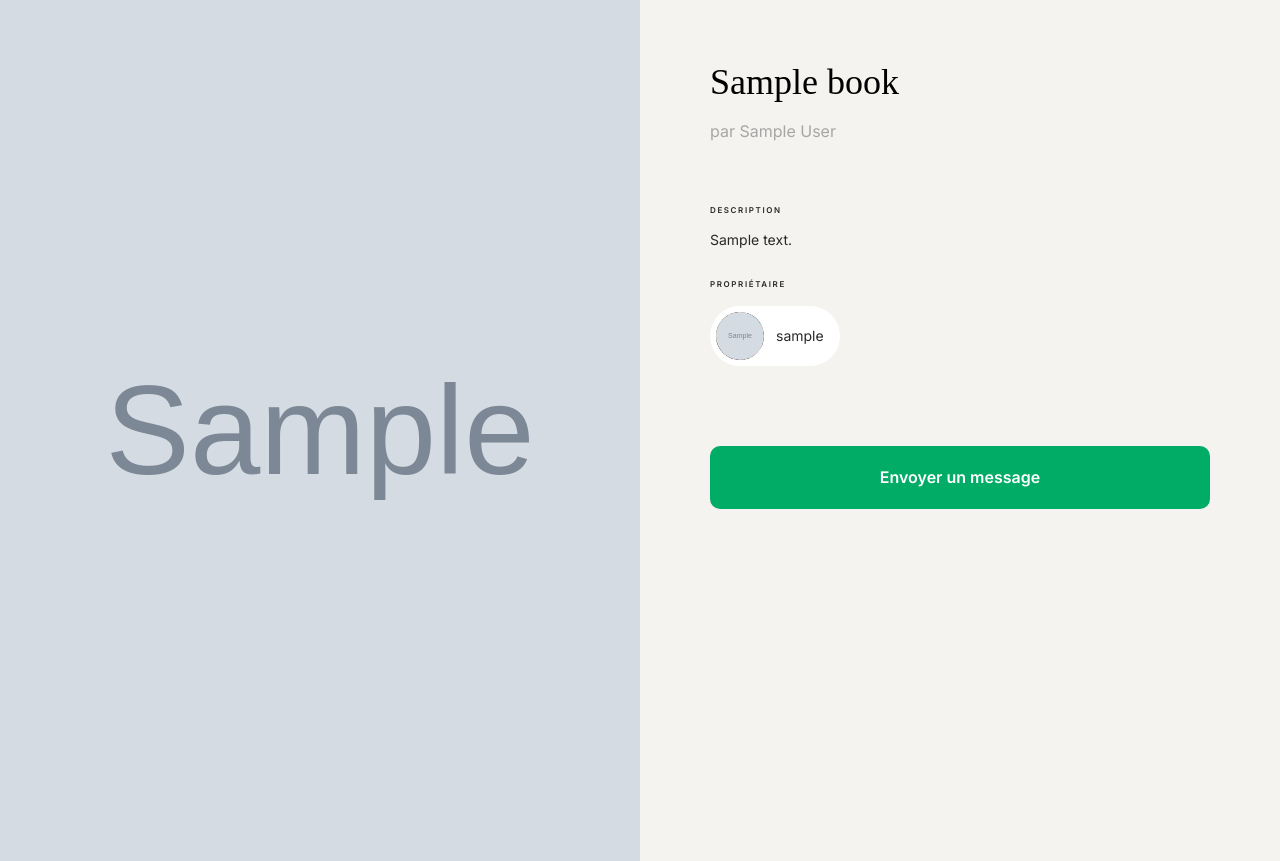
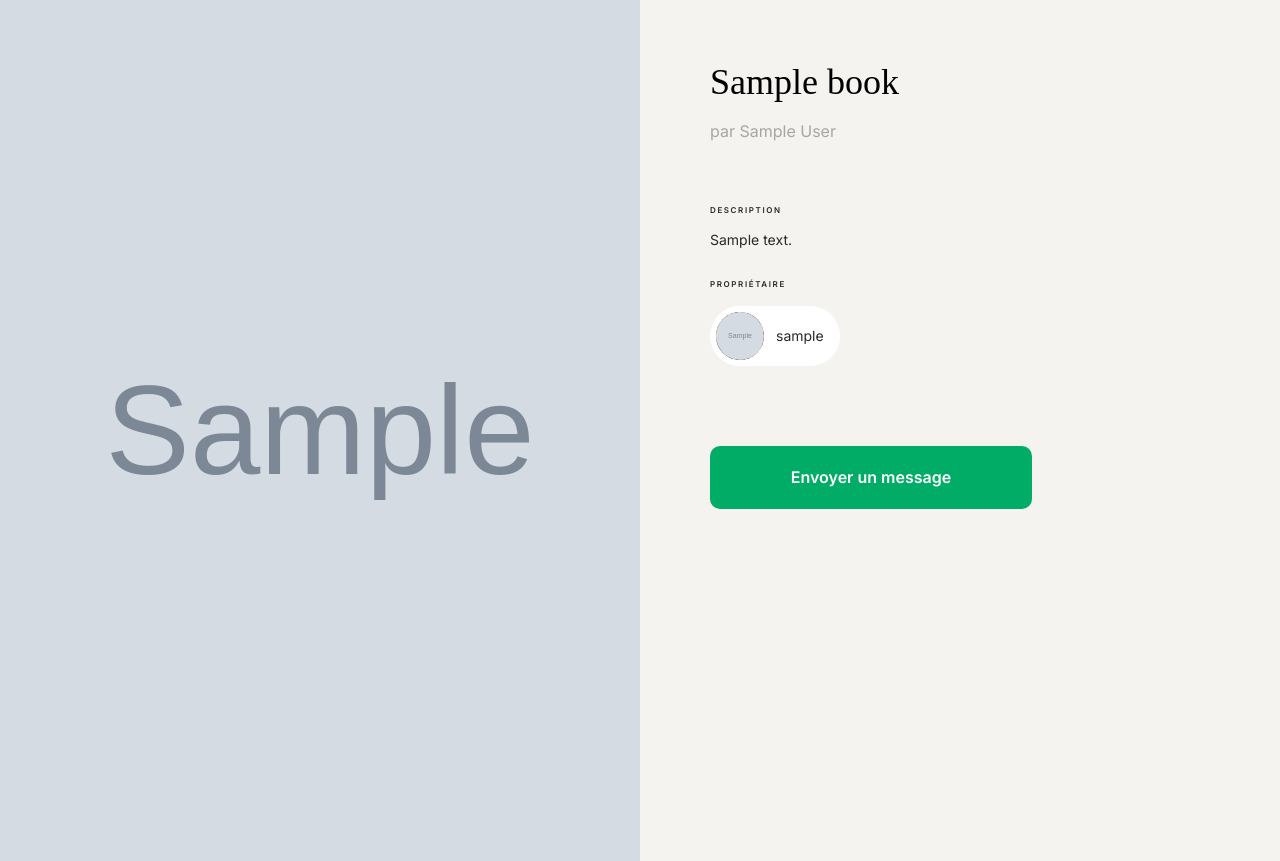
Before and after one commit to laurentGurbala/projet-6-OC, a PHP site: template views/templates/singlePage.php in a window 1280 px wide. Shown: the part 109-970 px from the top of the page. Run offline with PHP 8.4, Linux system fonts and the light colour scheme; the template is opened without the code that fills it: most values are stand-ins (such as "Sample title", 1, 10 or a date in 2020); grey boxes marked "Sample" are stand-in pictures; some web fonts are replaced.

Commit message:
feat(message): Activation des boutons 'envoyer un message' depuis les différentes pages du site

```diff
--- a/css/pages/singlePage.css
+++ b/css/pages/singlePage.css
@@ -114,7 +114,9 @@
 }
 
 .single-container .btn {
+    display: block;
     width: 100%;
+    max-width: 322px;
 }
 
 @media (max-width: 768px) {
@@ -148,4 +150,8 @@
     .single-description {
         margin-bottom: 2.5rem;
     }
+
+    .single-container .btn {
+        max-width: 100%;
+    }
 }
--- a/index.php
+++ b/index.php
@@ -107,7 +107,7 @@ try {
 
         case "message":
             Utils::checkIfUserIsConnected();
-            // Affihce la page de message
+            // Affiche la page de message
             $messageController = new MessageController();
             $messageController->showMessaging();
             break;
--- a/models/MessageManager.php
+++ b/models/MessageManager.php
@@ -14,7 +14,7 @@ class MessageManager extends AbstractEntityManager
         WHERE sender_id = :userId OR receiver_id = :userId
         ORDER BY sent_at DESC";
 
-        $result = $this->db->query($sql, ["userId" => $userId, "userId" => $userId]);
+        $result = $this->db->query($sql, ["userId" => $userId]);
         $messages = [];
 
         while ($message = $result->fetch()) {
@@ -118,7 +118,7 @@ class MessageManager extends AbstractEntityManager
      * @param int $receiverId L'ID du destinataire.
      * @param string $content Contenu du message.
      */
-    public function sendMessage(int $senderId, int $receiverId, string $content): void
+    public function save(int $senderId, int $receiverId, string $content): void
     {
         $sql = "INSERT INTO message (sender_id, receiver_id, content, sent_at)
         VALUES (:sender_id, :receiver_id, :content, NOW())";
--- a/views/templates/publicAccount.php
+++ b/views/templates/publicAccount.php
@@ -18,7 +18,7 @@
             <img src="./images/svg/book.svg" alt="logo de 2 livres">
             <p><?= $bookCount ?> livres</p>
         </div>
-        <button type="button" class="btn btn-alt">Écrire un message</button>
+        <a href="index.php?action=message&conversationId=<?= $owner->getId() ?>" type="button" class="btn btn-alt">Écrire un message</a>
     </section>
 
     <!-- Liste des livres -->
--- a/views/templates/singlePage.php
+++ b/views/templates/singlePage.php
@@ -36,7 +36,9 @@
             </a>
 
 
-            <button class="btn btn-primary">Envoyer un message</button>
+            <a class="btn btn-primary" href="index.php?action=message&conversationId=<?= $owner->getId() ?>">Envoyer un message</a>
+            <div>
+            </div>
         </div>
     </section>
 </div>
```
Also changed, not shown: controllers/MessageController.php (+1 -9 lines).
